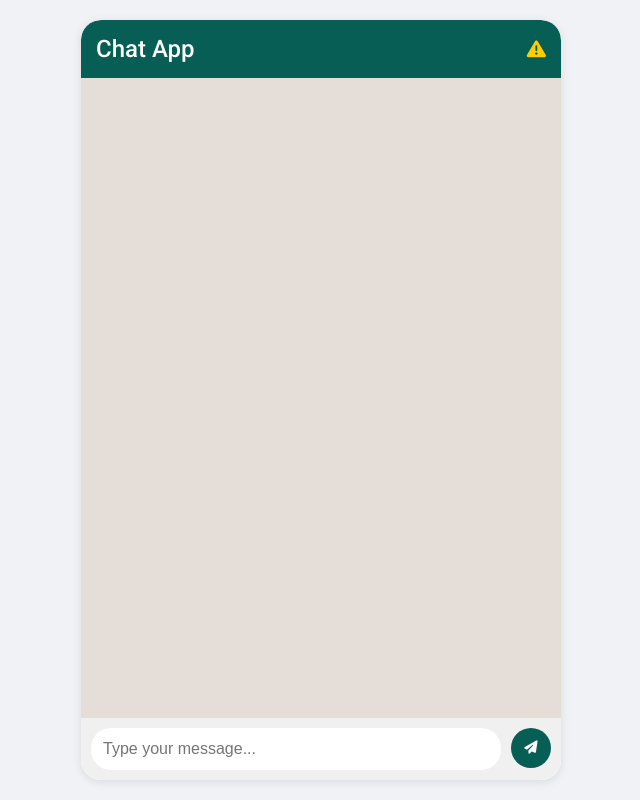
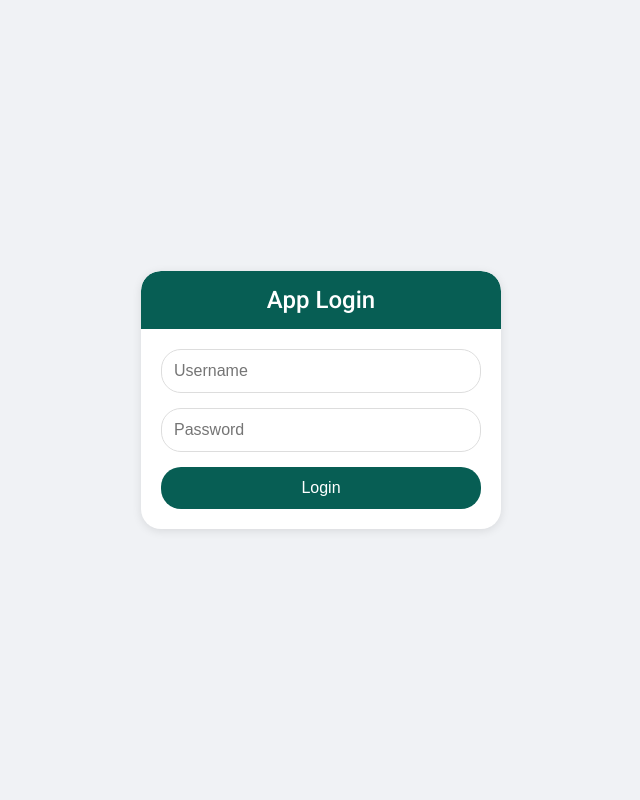
Before and after one commit to YoutubeVideos-Educational/YoutubeEducational-Video, a website: page index.html in a window 1280 px wide. Shown: the whole page, without its empty margins (319-959 px from the left). Drawn offline with Linux system fonts and the light colour scheme; no server answers.

Commit message:
index.html

```diff
--- a/index.html
+++ b/index.html
@@ -3,28 +3,23 @@
 <head>
     <meta charset="UTF-8">
     <meta name="viewport" content="width=device-width, initial-scale=1.0">
-    <title>Real-time Chat</title>
+    <title>Login - Chat App</title>
     <link rel="stylesheet" href="https://cdnjs.cloudflare.com/ajax/libs/font-awesome/6.4.0/css/all.min.css">
-    <link rel="stylesheet" href="style.css">
+    <link rel="stylesheet" href="login-style.css">
 </head>
 <body>
-    <div id="chat-container">
+    <div id="login-container">
         <header>
-            <h1>Chat App</h1>
-            <i class="fas fa-exclamation-triangle" id="danger-icon"></i>
+            <h1>App Login</h1>
         </header>
-        <div id="chat-box">
-            <ul id="messages"></ul>
-        </div>
-        <div id="input-area">
-            <input type="text" id="message-input" placeholder="Type your message...">
-            <button id="send-button"><i class="fas fa-paper-plane"></i></button>
+        <div id="login-form">
+            <input type="text" id="username-input" placeholder="Username">
+            <input type="password" id="password-input" placeholder="Password">
+            <button id="login-button">Login</button>
+            <p id="error-message" class="hidden">Invalid username or password</p>
         </div>
     </div>
 
-    <!-- Use non-modular version of Firebase -->
-    <script src="https://www.gstatic.com/firebasejs/8.10.0/firebase-app.js"></script>
-    <script src="https://www.gstatic.com/firebasejs/8.10.0/firebase-database.js"></script>
-    <script src="script.js"></script>
+    <script src="login-script.js"></script>
 </body>
 </html>
```
